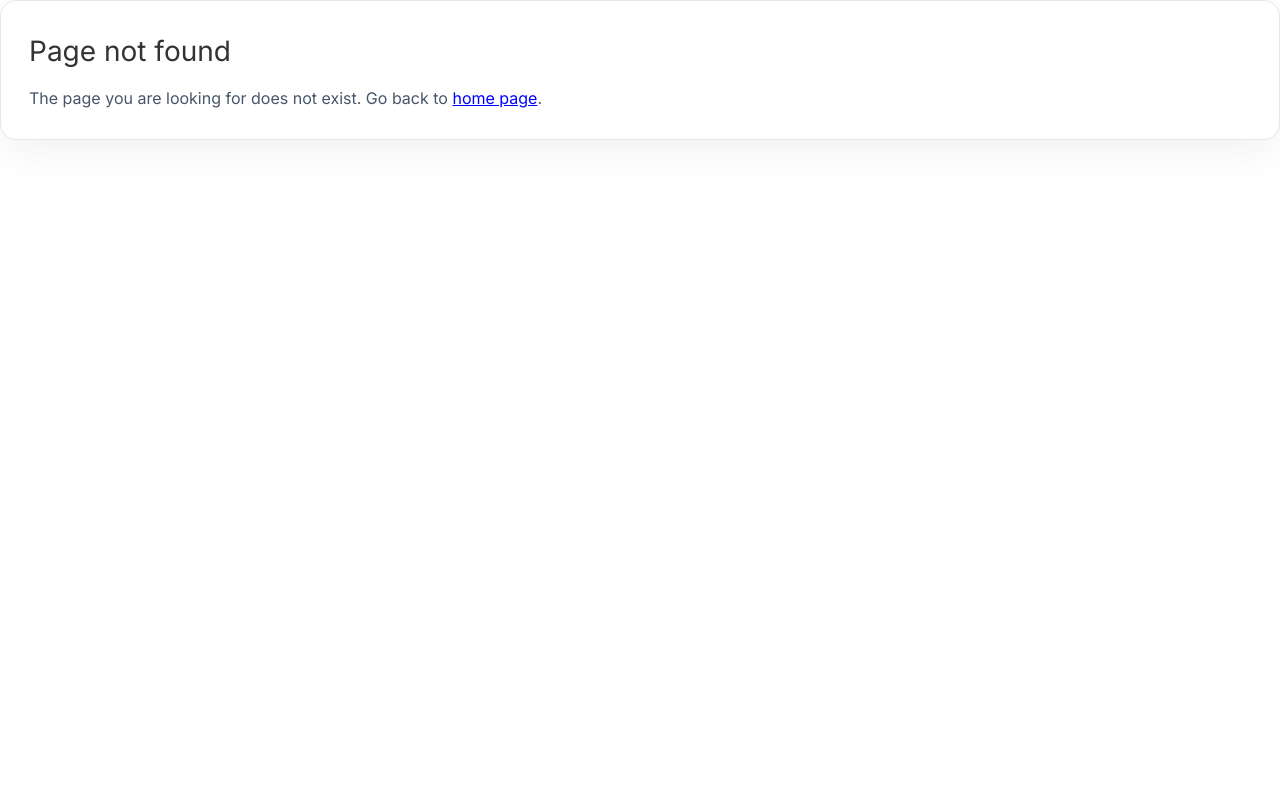
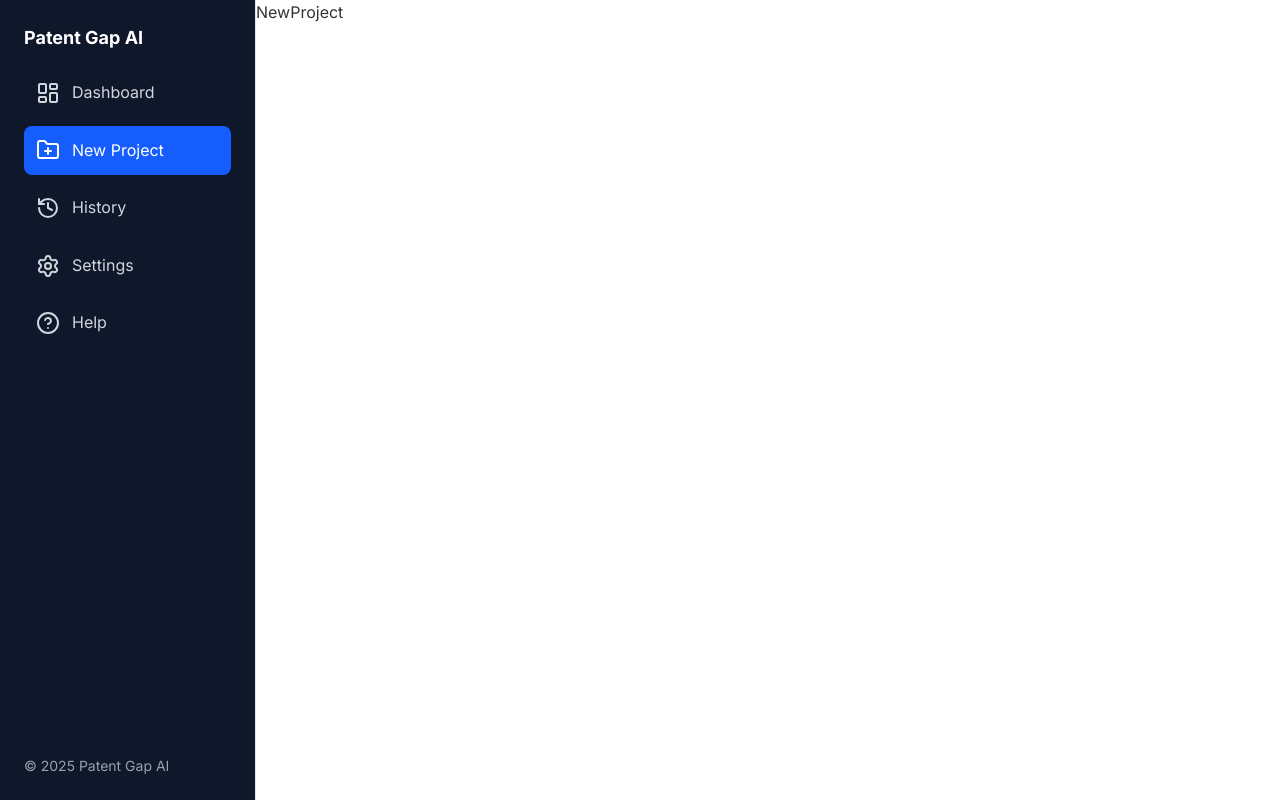
Before and after one commit to punnoose-1620/patent-gap-frontend, a React (Vite) app: page /new-project in a window 1280 px wide. Before the commit this address had no page. Built offline with nearby package versions, Linux system fonts and the light colour scheme.

Commit message:
feature: fix sidebar Ui issues

```diff
--- a/src/components/LoginForm.jsx
+++ b/src/components/LoginForm.jsx
@@ -1,30 +1,30 @@
-import { useState } from 'react'
-import { useLoginMutation } from '../redux/services/auth/api'
-import { useAppSelector } from '../redux/hooks'
-import { selectIsAuthenticated, selectLoginMessage } from '../redux/modules/auth/slice'
+import { useState } from 'react';
+import { useAppSelector } from '../redux/hooks';
+import { selectIsAuthenticated, selectLoginMessage } from '../redux/modules/auth/slice';
+import { useLoginMutation } from '../redux/services/auth/api';
 
 export default function LoginForm() {
-  const [email, setEmail] = useState('')
-  const [password, setPassword] = useState('')
-  const [login, { isLoading, error }] = useLoginMutation()
-  const isAuthenticated = useAppSelector(selectIsAuthenticated)
-  const loginMessage = useAppSelector(selectLoginMessage)
+  const [email, setEmail] = useState('');
+  const [password, setPassword] = useState('');
+  const [login, { isLoading, error }] = useLoginMutation();
+  const isAuthenticated = useAppSelector(selectIsAuthenticated);
+  const loginMessage = useAppSelector(selectLoginMessage);
 
   const handleSubmit = async (e) => {
-    e.preventDefault()
+    e.preventDefault();
 
     try {
-      const result = await login({ email, password }).unwrap()
-      console.log('Login successful:', result)
+      const result = await login({ email, password }).unwrap();
+      console.log('Login successful:', result);
 
       if (result.success) {
         // Redirect or show success message
-        alert(`Success: ${result.message}`)
+        alert(`Success: ${result.message}`);
       }
     } catch (err) {
-      console.error('Login failed:', err)
+      console.error('Login failed:', err);
     }
-  }
+  };
 
   if (isAuthenticated) {
     return (
@@ -34,7 +34,7 @@ export default function LoginForm() {
           <p style={styles.message}>{loginMessage}</p>
         </div>
       </div>
-    )
+    );
   }
 
   return (
@@ -44,7 +44,9 @@ export default function LoginForm() {
 
         <form onSubmit={handleSubmit} style={styles.form}>
           <div style={styles.formGroup}>
-            <label htmlFor="email" style={styles.label}>Email</label>
+            <label htmlFor="email" style={styles.label}>
+              Email
+            </label>
             <input
               id="email"
               type="email"
@@ -58,7 +60,9 @@ export default function LoginForm() {
           </div>
 
           <div style={styles.formGroup}>
-            <label htmlFor="password" style={styles.label}>Password</label>
+            <label htmlFor="password" style={styles.label}>
+              Password
+            </label>
             <input
               id="password"
               type="password"
@@ -76,7 +80,7 @@ export default function LoginForm() {
             disabled={isLoading}
             style={{
               ...styles.button,
-              ...(isLoading ? styles.buttonDisabled : {})
+              ...(isLoading ? styles.buttonDisabled : {}),
             }}
           >
             {isLoading ? 'Logging in...' : 'Login'}
@@ -91,14 +95,16 @@ export default function LoginForm() {
 
         <div style={styles.info}>
           <p style={styles.infoText}>
-            <strong>Test Credentials:</strong><br />
-            Email: user@example.com<br />
+            <strong>Test Credentials:</strong>
+            <br />
+            Email: user@example.com
+            <br />
             Password: password123
           </p>
         </div>
       </div>
     </div>
-  )
+  );
 }
 
 const styles = {
@@ -107,8 +113,9 @@ const styles = {
     justifyContent: 'center',
     alignItems: 'center',
     minHeight: '100vh',
+    width: '100%',
     backgroundColor: '#f5f5f5',
-    padding: '20px'
+    padding: '20px',
   },
   card: {
     backgroundColor: 'white',
@@ -116,29 +123,29 @@ const styles = {
     boxShadow: '0 2px 10px rgba(0,0,0,0.1)',
     padding: '40px',
     width: '100%',
-    maxWidth: '400px'
+    maxWidth: '400px',
   },
   title: {
     fontSize: '24px',
     fontWeight: 'bold',
     marginBottom: '24px',
     textAlign: 'center',
-    color: '#333'
+    color: '#333',
   },
   form: {
     display: 'flex',
     flexDirection: 'column',
-    gap: '20px'
+    gap: '20px',
   },
   formGroup: {
     display: 'flex',
     flexDirection: 'column',
-    gap: '8px'
+    gap: '8px',
   },
   label: {
     fontSize: '14px',
     fontWeight: '500',
-    color: '#555'
+    color: '#555',
   },
   input: {
     padding: '12px',
@@ -146,7 +153,7 @@ const styles = {
     border: '1px solid #ddd',
     borderRadius: '4px',
     outline: 'none',
-    transition: 'border-color 0.2s'
+    transition: 'border-color 0.2s',
   },
   button: {
     padding: '12px',
@@ -158,11 +165,11 @@ const styles = {
     borderRadius: '4px',
     cursor: 'pointer',
     transition: 'background-color 0.2s',
-    marginTop: '10px'
+    marginTop: '10px',
   },
   buttonDisabled: {
     backgroundColor: '#6c757d',
-    cursor: 'not-allowed'
+    cursor: 'not-allowed',
   },
   error: {
     padding: '12px',
@@ -170,24 +177,24 @@ const styles = {
     border: '1px solid #fcc',
     borderRadius: '4px',
     color: '#c33',
-    fontSize: '14px'
+    fontSize: '14px',
   },
   message: {
     textAlign: 'center',
     color: '#28a745',
-    fontSize: '16px'
+    fontSize: '16px',
   },
   info: {
     marginTop: '24px',
     padding: '16px',
     backgroundColor: '#f8f9fa',
     borderRadius: '4px',
-    border: '1px solid #dee2e6'
+    border: '1px solid #dee2e6',
   },
   infoText: {
     fontSize: '13px',
     color: '#666',
     margin: 0,
-    lineHeight: '1.6'
-  }
-}
+    lineHeight: '1.6',
+  },
+};
--- a/src/index.css
+++ b/src/index.css
@@ -1,13 +1,7 @@
 @import 'tailwindcss';
-@import "tw-animate-css";
+@import 'tw-animate-css';
 
 @custom-variant dark (&:is(.dark *));
-/* --- Global Styles --- */
-* {
-  margin: 0;
-  padding: 0;
-  box-sizing: border-box;
-}
 
 body {
   font-family:
--- a/src/layouts/AppSidebar.jsx
+++ b/src/layouts/AppSidebar.jsx
@@ -5,31 +5,47 @@ import {
   SidebarGroup,
   SidebarHeader,
 } from '@/components/ui/sidebar';
-import { Link } from 'react-router-dom';
+import { FolderPlus, HelpCircle, History, LayoutDashboard, Settings } from 'lucide-react';
+import { Link, useLocation } from 'react-router-dom';
+
+const navItems = [
+  { id: 'dashboard', icon: LayoutDashboard, label: 'Dashboard', path: '/dashboard' },
+  { id: 'new-project', icon: FolderPlus, label: 'New Project', path: '/new-project' },
+  { id: 'history', icon: History, label: 'History', path: '/history' },
+  { id: 'settings', icon: Settings, label: 'Settings', path: '/settings' },
+  { id: 'help', icon: HelpCircle, label: 'Help', path: '/help' },
+];
 
 export function AppSidebar() {
+  const location = useLocation();
+
   return (
-    <Sidebar>
-      <SidebarHeader>
-        <h2 className="text-lg font-bold p-4">Patent Gap AI</h2>
+    <Sidebar className="p-4 bg-slate-900">
+      <SidebarHeader className="bg-slate-900">
+        <h2 className="text-lg font-bold text-white">Patent Gap AI</h2>
       </SidebarHeader>
-      <SidebarContent>
-        <SidebarGroup title="Main">
-          <Link to="/" className="block px-4 py-2 hover:bg-gray-200">
-            Home
-          </Link>
-          <Link to="/about" className="block px-4 py-2 hover:bg-gray-200">
-            About
-          </Link>
-          <Link to="/login" className="block px-4 py-2 hover:bg-gray-200">
-            Login
-          </Link>
-          <Link to="/dashboard" className="block px-4 py-2 hover:bg-gray-200">
-            Dashboard
-          </Link>
+      <SidebarContent className="bg-slate-900">
+        <SidebarGroup title="Main" className="gap-2">
+          {navItems.map((item) => {
+            const isActive = location.pathname === item.path;
+            return (
+              <Link
+                key={item.id}
+                to={item.path}
+                className={`flex items-center gap-3 pl-3 py-3 rounded-md transition-colors ${
+                  isActive ? 'bg-blue-600 ' : ' hover:bg-blue-500'
+                }`}
+              >
+                <item.icon className={isActive ? 'text-white' : 'text-gray-300'} />
+                <span className={isActive ? 'text-white' : 'text-gray-300'}>{item.label}</span>
+              </Link>
+            );
+          })}
         </SidebarGroup>
       </SidebarContent>
-      <SidebarFooter />
+      <SidebarFooter className="bg-slate-900">
+        <p className="text-sm text-gray-400">© 2025 Patent Gap AI</p>
+      </SidebarFooter>
     </Sidebar>
   );
 }
--- a/src/layouts/Layout.jsx
+++ b/src/layouts/Layout.jsx
@@ -1,13 +1,14 @@
-import { SidebarProvider, SidebarTrigger } from '@/components/ui/sidebar';
-import { Outlet } from 'react-router-dom';
+import { SidebarProvider } from '@/components/ui/sidebar';
+import { Outlet, useLocation } from 'react-router-dom';
 import { AppSidebar } from './AppSidebar';
 
 function Layout() {
+  const location = useLocation();
+
   return (
     <SidebarProvider>
-      <AppSidebar />
-      <main>
-        <SidebarTrigger />
+      {location.pathname !== '/login' && <AppSidebar />}
+      <main className="w-full">
         <Outlet />
       </main>
     </SidebarProvider>
--- a/src/pages/About.jsx
+++ /dev/null
@@ -1,13 +0,0 @@
-function About() {
-  return (
-    <section className="page">
-      <h1 className="text-4xl font-bold mb-4">About</h1>
-      <p>
-        This app is a prototype for navigating patent data, highlighting unserved areas, and guiding
-        R&D decisions.
-      </p>
-    </section>
-  );
-}
-
-export default About;
--- /dev/null
+++ b/src/pages/help/Help.jsx
@@ -0,0 +1,4 @@
+const Help = () => {
+  return <div>Help</div>;
+};
+export default Help;
--- /dev/null
+++ b/src/pages/history/History.jsx
@@ -0,0 +1,4 @@
+const History = () => {
+  return <div>History</div>;
+};
+export default History;
--- /dev/null
+++ b/src/pages/new-project/NewProject.jsx
@@ -0,0 +1,4 @@
+const NewProject = () => {
+  return <div>NewProject</div>;
+};
+export default NewProject;
--- /dev/null
+++ b/src/pages/settings/Settings.jsx
@@ -0,0 +1,4 @@
+const Settings = () => {
+  return <div>Settings</div>;
+};
+export default Settings;
--- a/src/router/public.routes.jsx
+++ b/src/router/public.routes.jsx
@@ -1,6 +1,5 @@
 import Login from '@/components/LoginForm';
 import Layout from '@/layouts/Layout';
-import About from '@/pages/About';
 import Home from '@/pages/Home';
 
 export const publicRoutes = {
@@ -8,7 +7,6 @@ export const publicRoutes = {
   element: <Layout />,
   children: [
     { index: true, element: <Home /> },
-    { path: 'about', element: <About /> },
     { path: 'login', element: <Login /> },
   ],
 };
```
Also changed, not shown: src/router/private.routes.jsx (+23 -1 lines).
